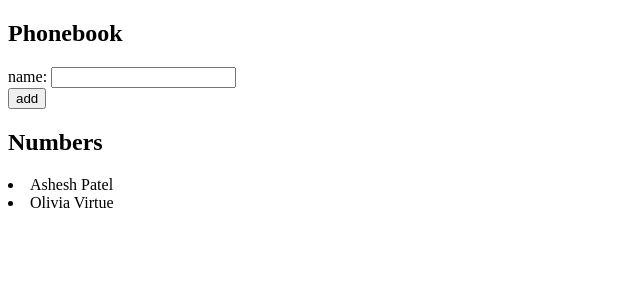
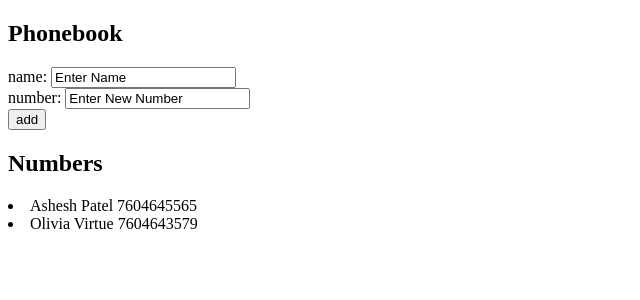
Before and after one commit to RetiredDairyCow/FULL-STACK-OPEN, a React (Create React App) app in the folder FSP-E2/phonebookapp/: page / in a window 1280 px wide. Shown: the top 300 px of the page, without its empty margins (0-640 px from the left). Built offline with nearby package versions, Linux system fonts and the light colour scheme.

Commit message:
added number functionality

```diff
--- a/FSP-E2/phonebookapp/src/App.js
+++ b/FSP-E2/phonebookapp/src/App.js
@@ -4,15 +4,16 @@ import Numbers from './components/Numbers'
 const App = () => {
 
   const [persons, setPersons] = useState([
-    {name: 'Ashesh Patel'},
-    {name: 'Olivia Virtue'}
+    {name: 'Ashesh Patel', number: 7604645565},
+    {name: 'Olivia Virtue', number: 7604643579}
   ])
-  const [newName, setNewName] = useState('')
+  const [newName, setNewName] = useState('Enter Name')
+  const [newNumber, setNewNumber] = useState('Enter New Number')
 
   const doesIt = persons.some(el => el.name === 'Olivia Virtue')
   console.log(doesIt)
 
-  const addName = (event) => {
+  const addNameAndNumber = (event) => {
     event.preventDefault()
     const checkNameinArray = persons.some(nameElement =>
       nameElement.name === newName)
@@ -20,7 +21,8 @@ const App = () => {
       window.alert(newName +  " already exists!")
     else {
       const newNameObject = {
-        name: newName
+        name: newName,
+        number: newNumber
       }
       setPersons(persons.concat(newNameObject))
       setNewName('Add a new name')
@@ -33,13 +35,20 @@ const App = () => {
     setNewName(event.target.value)
   }
 
+  const handleNumberChange = (event) => {
+    setNewNumber(event.target.value)
+  }
+
 
   return (
     <div>
       <h2>Phonebook</h2>
-      <form onSubmit={addName}>
+      <form onSubmit={addNameAndNumber}>
         <div>
           name: <input value={newName} onChange={handleNameChange}/>
+        </div>
+        <div>
+          number: <input value={newNumber} onChange={handleNumberChange}/>
         </div>
         <div>
           <button type="submit">add</button>
@@ -47,7 +56,8 @@ const App = () => {
       </form>
       <h2>Numbers</h2>
       {persons.map(person =>
-        <Numbers key={person.name} firstAndLast = {person.name}/>
+        <Numbers key={person.name} firstAndLast = {person.name}
+        no={person.number}/>
         )}
     </div>
   )
--- a/FSP-E2/phonebookapp/src/components/Numbers.js
+++ b/FSP-E2/phonebookapp/src/components/Numbers.js
@@ -1,5 +1,5 @@
 import React from 'react'
 
-const Numbers= (props) => <li>{props.firstAndLast}</li>
+const Numbers= (props) => <li>{props.firstAndLast} {props.no}</li>
 
 export default Numbers
```
